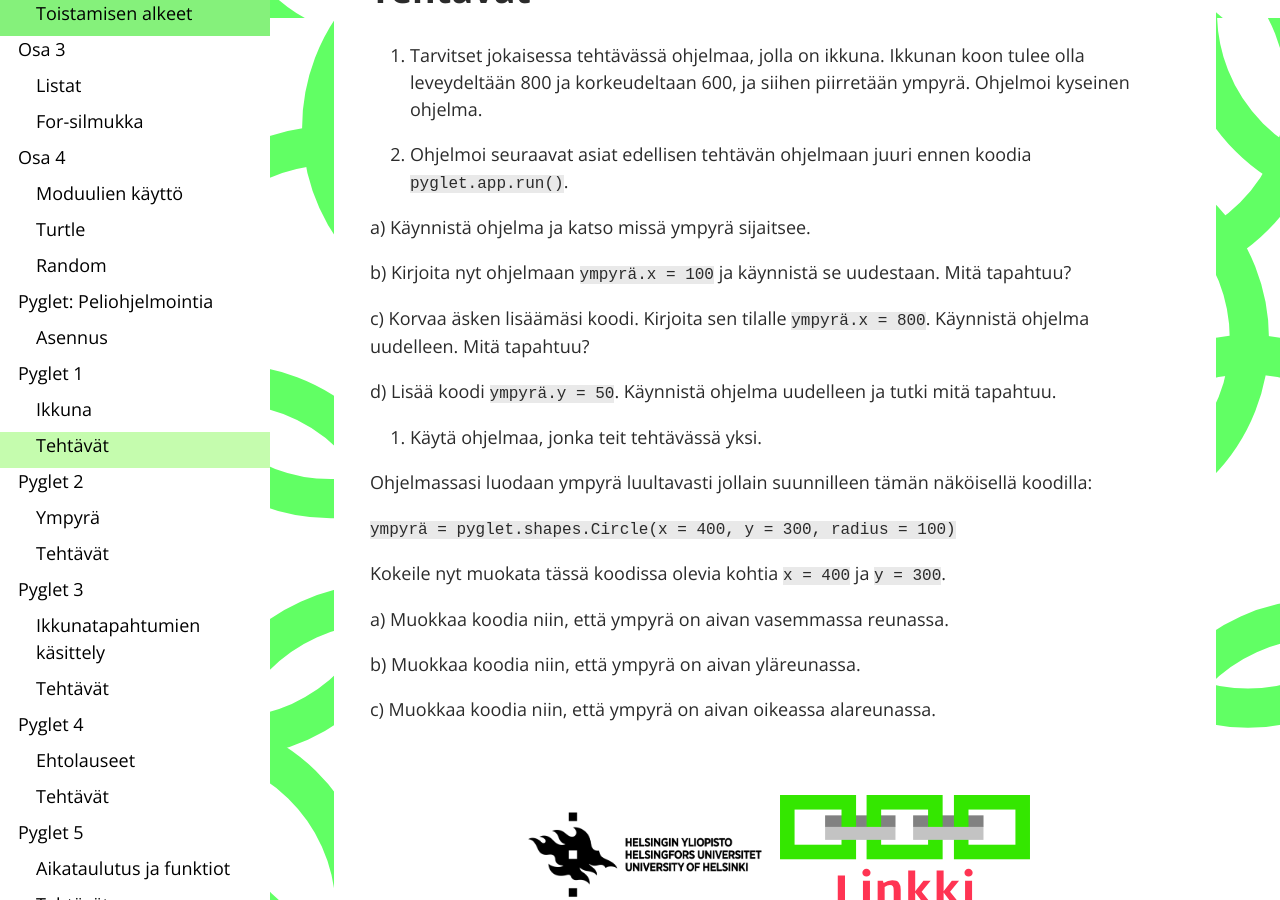
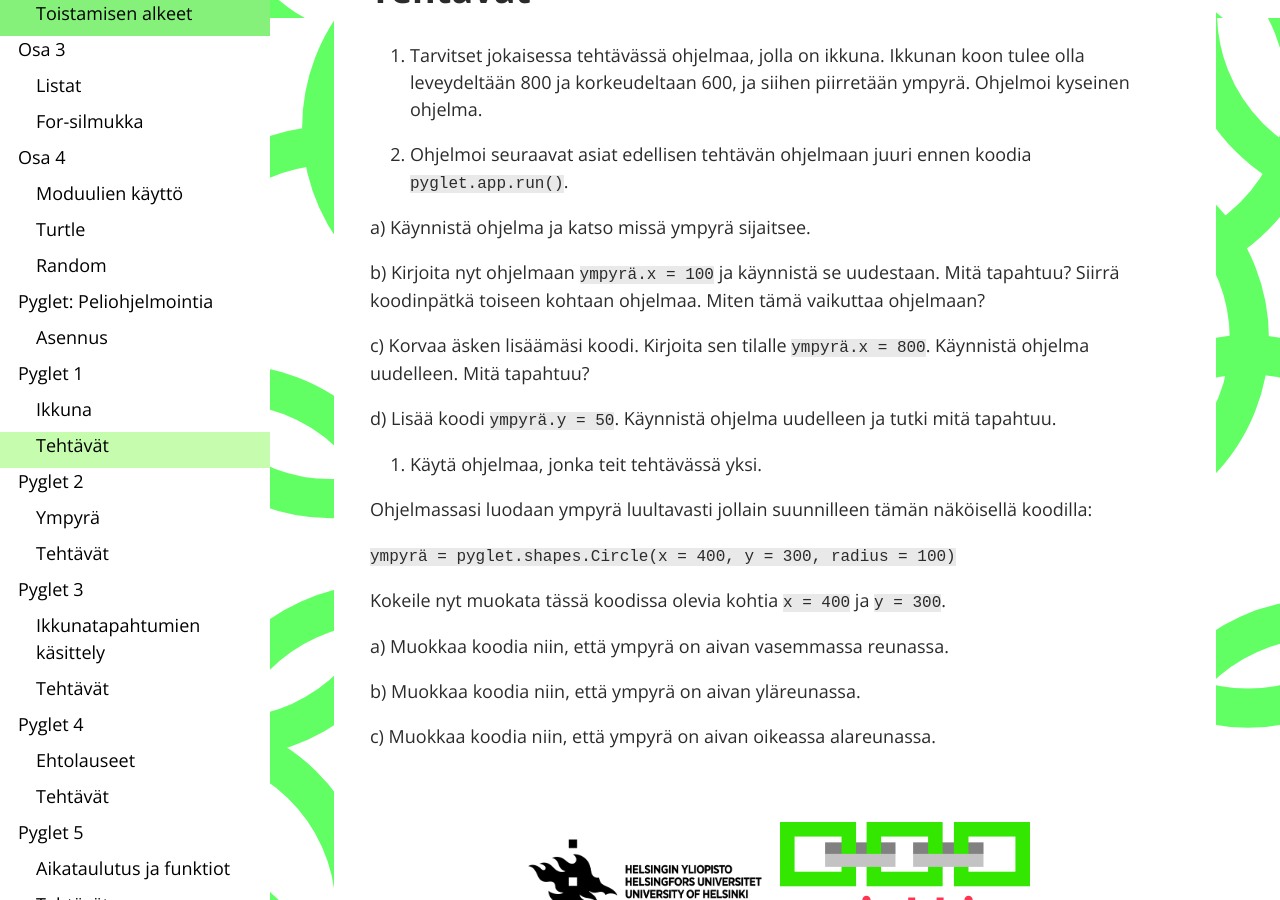
Before and after one commit to pupunu/pupunu.github.io, a Jekyll site: the page built from _content/pyglet06/index.md, in a window 1280 px wide and 900 px high, scrolled down 4482 px. Built offline with Jekyll 4.4.1, drawn with Linux system fonts in a browser that asks for light colours.

Commit message:
monipuolista osa 6 tehtävänantoa 2b kehottamaan kokeilemiseen

```diff
--- a/_content/pyglet06/p-6-t.md
+++ b/_content/pyglet06/p-6-t.md
@@ -7,7 +7,7 @@
 
 a) Käynnistä ohjelma ja katso missä ympyrä sijaitsee.
 
-b) Kirjoita nyt ohjelmaan `ympyrä.x = 100` ja käynnistä se uudestaan. Mitä tapahtuu?
+b) Kirjoita nyt ohjelmaan `ympyrä.x = 100` ja käynnistä se uudestaan. Mitä tapahtuu? Siirrä koodinpätkä toiseen kohtaan ohjelmaa. Miten tämä vaikuttaa ohjelmaan?
 
 c) Korvaa äsken lisäämäsi koodi. Kirjoita sen tilalle `ympyrä.x = 800`. Käynnistä ohjelma uudelleen. Mitä tapahtuu?
 
```
